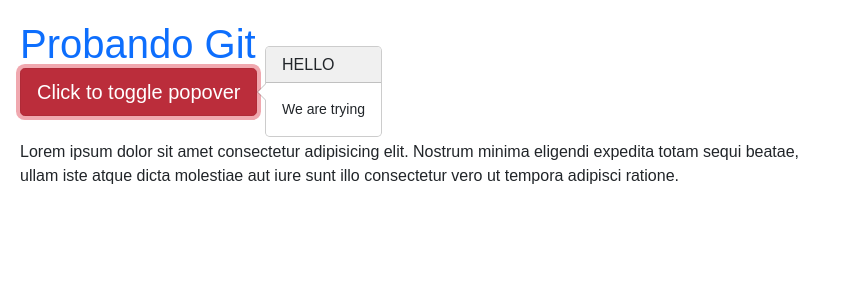
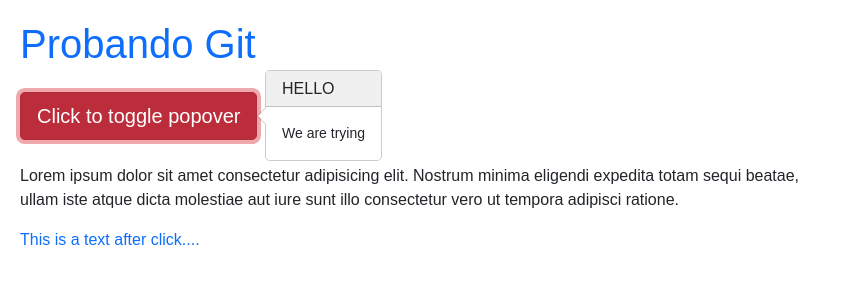
Before and after one commit to fernan-sax78/ModeloMaster, a plain HTML site: page index.html in a window 1280 px wide. Both pictures are taken after a click on the button "Click to toggle popover". Shown: the whole page, without its empty margins (0-845 px from the left). Drawn offline with nearby package versions, Linux system fonts and the light colour scheme.

Commit message:
agregando

```diff
--- a/app.js
+++ b/app.js
@@ -1,4 +1,6 @@
 (function(){
+
+    // PopOver & ToolTip
     $(document).ready(function(){
 
         $('.btn').popover({
@@ -15,4 +17,10 @@
         });
 
     });
+
+document.querySelector('.btn').addEventListener('click', ()=>{
+    document.getElementById('texto').innerHTML = "This is a text after click...."
+})
+
+
 }());
--- a/index.html
+++ b/index.html
@@ -11,9 +11,11 @@
 <body>
 
 <div class="cont">
-    <h1 class="text-primary title">Probando Git</h1>
+    <h1 class="text-primary title mb-4">Probando Git</h1>
 <button type="button" class="btn btn-lg btn-danger">Click to toggle popover</button>
+
 <p class="mt-4">Lorem ipsum dolor sit amet consectetur adipisicing elit. Nostrum minima eligendi expedita totam sequi beatae, ullam iste atque dicta molestiae aut iure sunt illo consectetur vero ut tempora adipisci ratione.</p>
+<p class="text-primary" id="texto"></p>
 </div>
 
 
```
